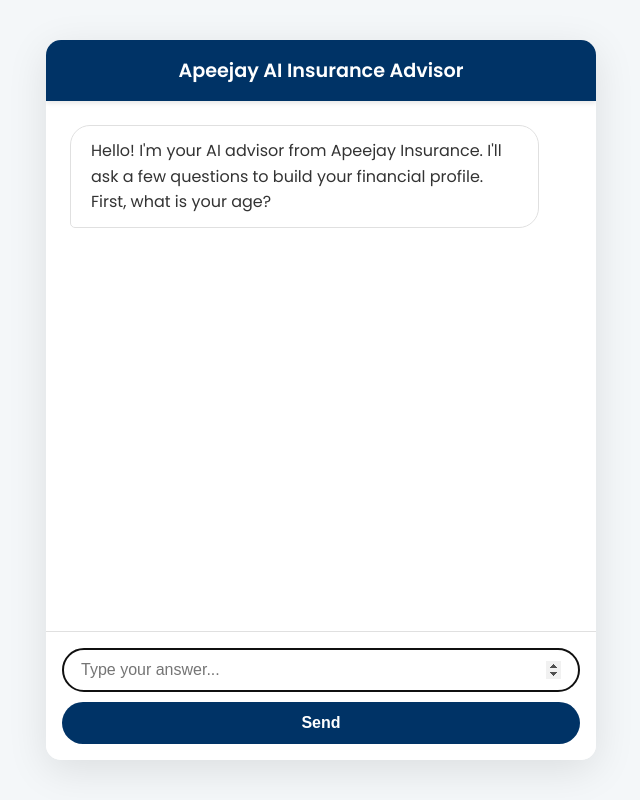
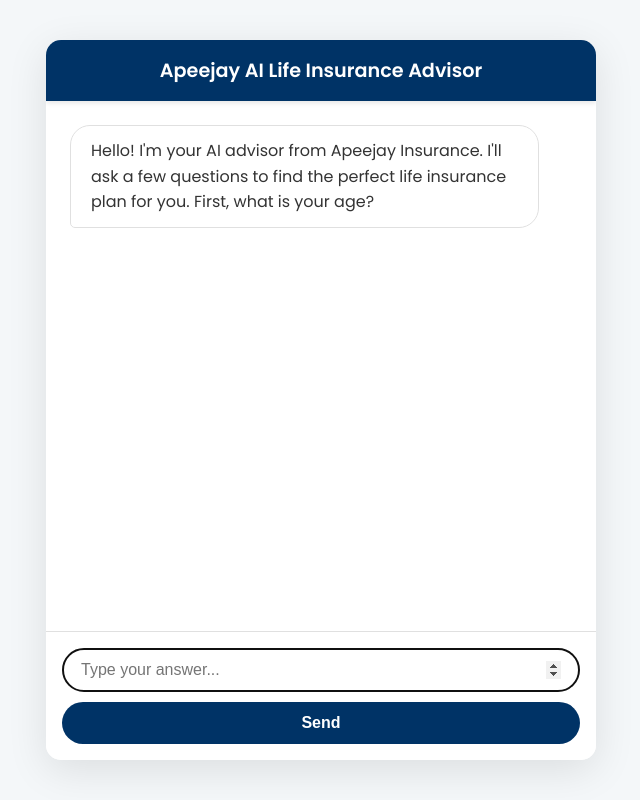
Before and after one commit to bodhisattwai/insurance_agent, a plain HTML site: page frontend/index.html in a window 1280 px wide. Shown: the whole page, without its empty margins (319-959 px from the left). Drawn offline with Linux system fonts and the light colour scheme.

Commit message:
Update index.html

```diff
--- a/frontend/index.html
+++ b/frontend/index.html
@@ -1,20 +1,10 @@
-<!--
-======================================================================
-FILE: `index.html`
+<!DOCTYPE html>
 
-INSTRUCTIONS:
-1. Go to your `frontend` folder.
-2. Delete the old `index.html` file if it exists.
-3. Save this entire code block as a new file named `index.html` inside the `frontend` folder.
-4. To run, just double-click this new `index.html` file to open it in your browser.
-======================================================================
--->
-<!DOCTYPE html>
 <html lang="en">
 <head>
 <meta charset="UTF-8">
 <meta name="viewport" content="width=device-width, initial-scale=1.0">
-    <title>Apeejay AI Insurance Advisor</title>
+<title>Apeejay AI Life Insurance Advisor</title>
 <style>
 @import url('https://fonts.googleapis.com/css2?family=Poppins:wght@400;500;600&display=swap');
 
@@ -173,7 +163,7 @@ INSTRUCTIONS:
 </head>
 <body>
 <div class="chatbot-container">
-        <div class="chat-header">Apeejay AI Insurance Advisor</div>
+<div class="chat-header">Apeejay AI Life Insurance Advisor</div>
 <div class="chat-window" id="chat-window"></div>
 <div class="input-area" id="input-area"></div>
 </div>
@@ -187,14 +177,14 @@ INSTRUCTIONS:
     let isBotTyping = false;
 
     const conversationFlow = [
-            { key: "Age", text: "Hello! I'm your AI advisor from Apeejay Insurance. I'll ask a few questions to build your financial profile. First, what is your age?", type: "number", validation: v => v > 17 && v < 100, error: "Please enter a valid age (18-99)." },
+        { key: "Age", text: "Hello! I'm your AI advisor from Apeejay Insurance. I'll ask a few questions to find the perfect life insurance plan for you. First, what is your age?", type: "number", validation: v => v > 17 && v < 70, error: "Please enter a valid age for life insurance (18-69)." },
         { key: "Income_Source", text: "What is your primary source of income?", type: "radio", options: ["Salaried", "Business Owner", "Self-Employed", "Retired"] },
-            { key: "annualIncome", text: "Which range does your annual income fall into?", type: "radio", options: ["$15k-$30k", "$30k-$50k", "$50k-$75k", "$75k-$100k", "$100k+"] },
-            { key: "familySize", text: "How many members are in your immediate family?", type: "number", validation: v => v > 0, error: "Please enter a valid number." },
-            { key: "relationshipStatus", text: "What is your relationship status?", type: "radio", options: ["Single", "Married w/ Kids", "Married w/ Spouse", "Divorced", "Widowed"] },
-            { key: "financialGoal", text: "What is your single most important financial goal right now?", type: "radio", options: ["Health Coverage", "Retirement Savings", "Tax Saving", "Wealth Creation", "Child Education Fund"] },
-            { key: "lifestyleFactors", text: "Which of the following lifestyle factors apply to you? (Select all that apply)", type: "checkbox", options: ["Smoker", "high stress job", "Sedentary lifestyle", "Owns a car", "travels frequently", "Owns property", "Pet owner", "active lifestyle", "Works night shifts", "international travel", "Prefers homeopathic treatment"] },
-            { key: "end", text: "Thank you for the detailed information. I am now analyzing your complete profile with our AI engine...", isProcessing: true },
+        { key: "annualIncome", text: "Which range does your annual income fall into?", type: "radio", options: ["₹3 Lakh - ₹7 Lakh", "₹7 Lakh - ₹12 Lakh", "₹12 Lakh - ₹20 Lakh", "₹20 Lakh - ₹30 Lakh", "₹30 Lakh+"] },
+        { key: "familySize", text: "How many people are financially dependent on you?", type: "number", validation: v => v >= 0, error: "Please enter a valid number (0 if none)." },
+        { key: "relationshipStatus", text: "What is your relationship status?", type: "radio", options: ["Single", "Married", "Married with Children", "Divorced", "Widowed"] },
+        { key: "financialGoal", text: "What is your primary goal for taking a life insurance policy?", type: "radio", options: ["Family's Financial Security", "Wealth Creation & Savings", "Child's Future Planning", "Retirement Planning", "Tax Saving"] },
+        { key: "lifestyleFactors", text: "Which of these apply to you? (Select all that apply)", type: "checkbox", options: ["Smoker", "High-Risk Occupation", "High-Stress Job", "Travels Frequently", "Any major health conditions", "Owns Property"] },
+        { key: "end", text: "Thank you. I am now analyzing your profile with our AI engine to find the best life insurance solution for you...", isProcessing: true },
     ];
 
     function addMessage(text, sender, recommendation = null) {
@@ -247,7 +237,7 @@ INSTRUCTIONS:
             if (question.type === 'checkbox') {
                 const submitBtn = document.createElement('button');
                 submitBtn.className = 'send-button';
-                    submitBtn.textContent = 'Confirm Lifestyle Factors';
+                submitBtn.textContent = 'Confirm Details';
                 submitBtn.onclick = handleCheckboxSubmit;
                 inputArea.appendChild(submitBtn);
             }
@@ -293,13 +283,14 @@ INSTRUCTIONS:
         const selected = Array.from(inputArea.querySelectorAll('.option-button.selected')).map(btn => btn.textContent);
         const userResponse = selected.length > 0 ? selected.join(', ') : 'None';
         addMessage(userResponse, 'user');
-            processNextStep({ lifestyleFactors: selected });
+        const question = conversationFlow[currentQuestionIndex];
+        processNextStep({ [question.key]: selected });
     }
 
     async function callApi() {
         inputArea.innerHTML = '<p style="text-align:center; color:#888;">Getting your personalized recommendation...</p>';
         try {
-                const response = await fetch('https://insurance-agent-api.onrender.com/predict', {
+            const response = await fetch('[https://insurance-agent-api.onrender.com/predict](https://insurance-agent-api.onrender.com/predict)', {
                 method: 'POST',
                 headers: { 'Content-Type': 'application/json' },
                 body: JSON.stringify(collectedData)
```
Lines whose indentation alone changed are shown as unchanged.
